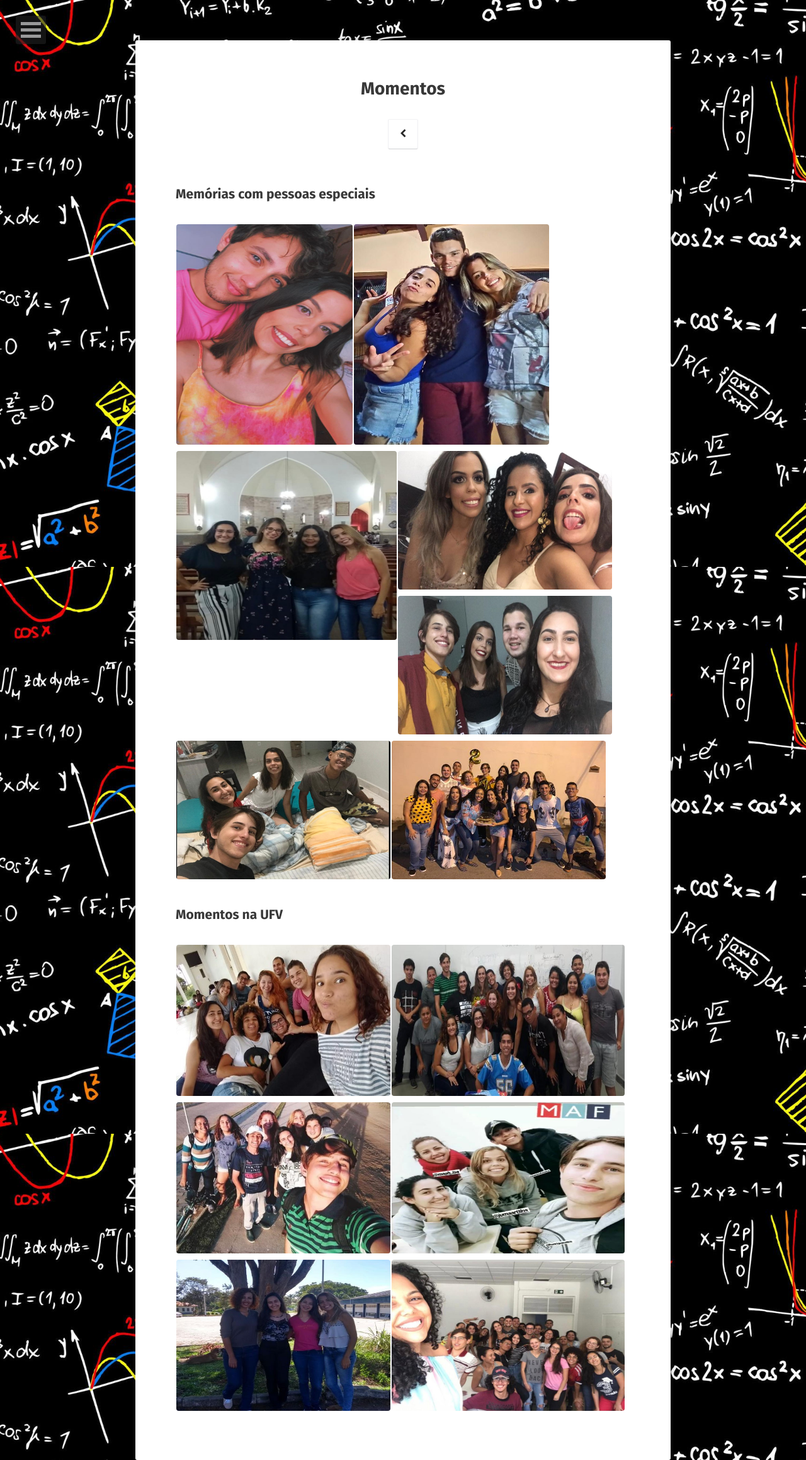
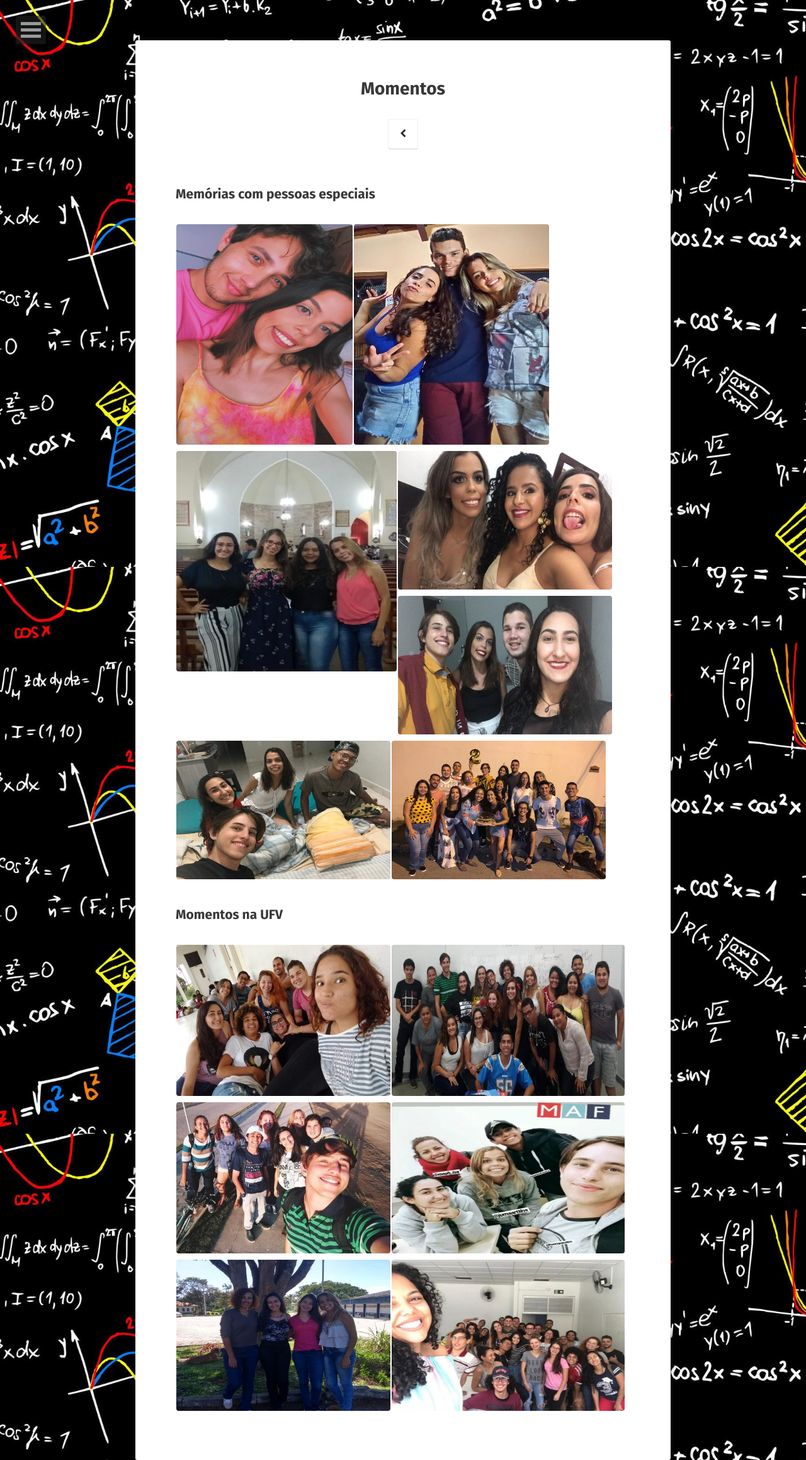
Before and after one commit to julialmartins/julialmartins.github.io, a Jekyll site: the page built from momentos/index.md, in a window 1280 px wide. Shown: the whole page at 63% size. Built offline with Jekyll 4.4.1, drawn with Linux system fonts in a browser that asks for light colours; some web fonts are replaced.

Commit message:
tamanho fotos

```diff
--- a/momentos/index.md
+++ b/momentos/index.md
@@ -11,7 +11,7 @@ comments: false
 <figure class = "half">
     <img src="1.jpeg" style = "height: 350px; width: 280px;">
     <img src="2.jpeg" style = "height: 350px; width: 310px;">
-    <img src="5.jpeg" style = "height: 300px; width: 350px;">
+    <img src="5.jpeg" style = "height: 350px; width: 350px;">
     <img src="3.jpeg" style = "height: 220px; width: 340px;">
     <img src="4.jpeg" style = "height: 220px; width: 340px;">
     <img src="6.jpeg" style = "height: 220px; width: 340px;">
```
Also changed, not shown: momentos/6.jpeg.
